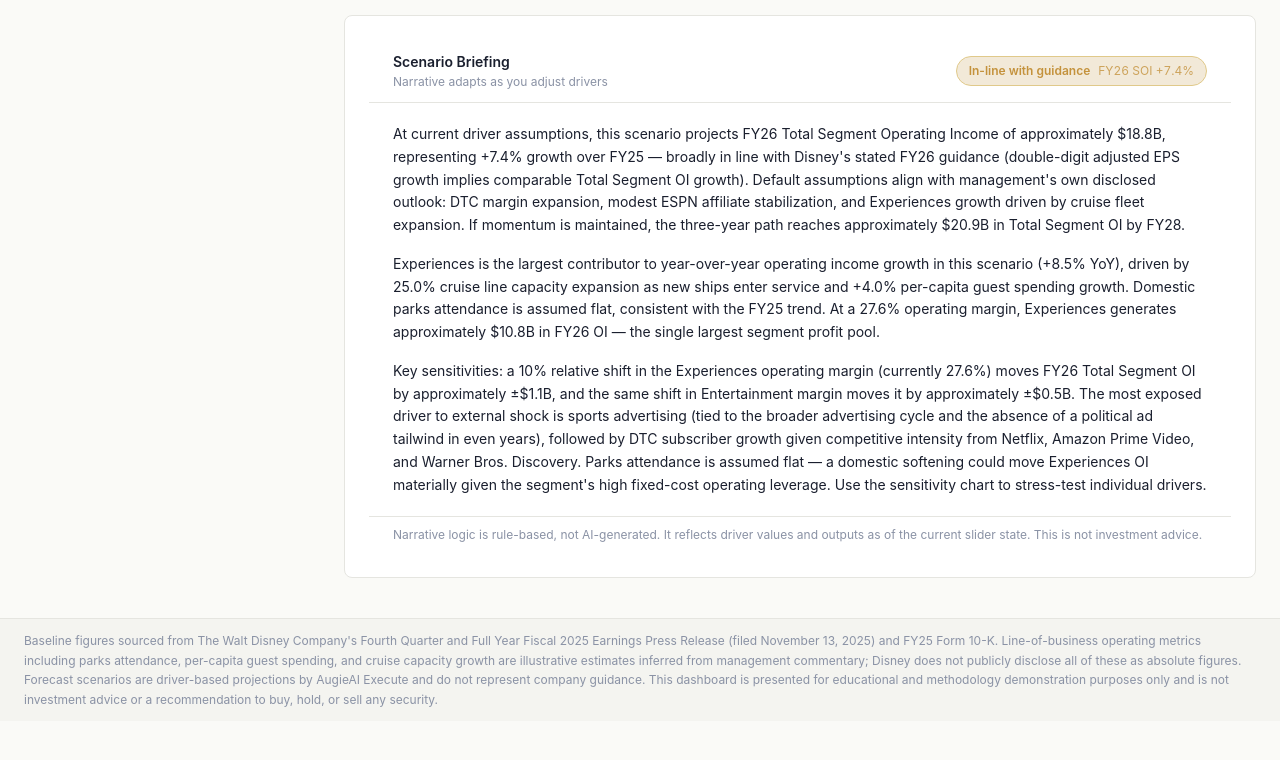
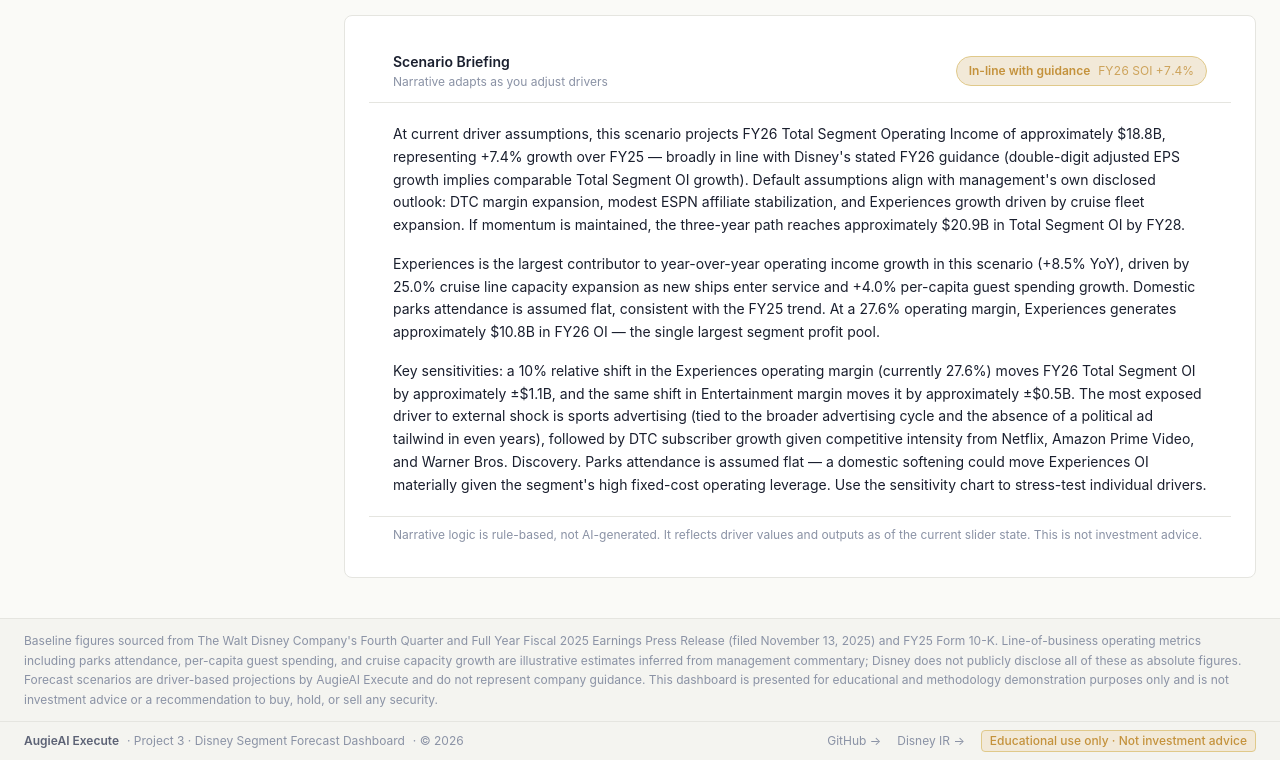
Before and after one commit to agustinecortez/disney-segment-dashboard, a Next.js app: page / in a window 1280 px wide. Shown: the part 1526-2286 px from the top of the page. Before the commit the page ends 2247 px from the top, so only its background shows below. Built offline with nearby package versions, Linux system fonts and the light colour scheme.

Commit message:
Footer and disclosure in place

```diff
--- a/components/Footer.tsx
+++ b/components/Footer.tsx
@@ -1,22 +1,97 @@
-// Placeholder — full implementation in Step 11.
-
 import { DISNEY_CONFIG } from "@/lib/disneyData";
 
 export default function Footer() {
+  const year = new Date().getFullYear();
+
   return (
     <footer
-      className="w-full border-t px-6 py-3"
+      className="w-full border-t"
       style={{
         borderColor: "var(--color-border)",
         backgroundColor: "var(--color-bg-subtle)",
       }}
     >
-      <p
-        className="text-xs leading-relaxed"
-        style={{ color: "var(--color-text-tertiary)" }}
+      {/* ── Primary disclosure row ─────────────────────────────────────── */}
+      <div
+        className="px-6 py-3 border-b"
+        style={{ borderColor: "var(--color-border)" }}
       >
-        {DISNEY_CONFIG.sourceDisclosure}
-      </p>
+        <p
+          className="text-xs leading-relaxed"
+          style={{ color: "var(--color-text-tertiary)" }}
+        >
+          {DISNEY_CONFIG.sourceDisclosure}
+        </p>
+      </div>
+
+      {/* ── Attribution row ────────────────────────────────────────────── */}
+      <div className="px-6 py-2 flex flex-wrap items-center justify-between gap-2">
+        {/* Left — brand */}
+        <div className="flex items-center gap-2">
+          <span
+            className="text-xs font-semibold"
+            style={{ color: "var(--color-text-secondary)" }}
+          >
+            AugieAI Execute
+          </span>
+          <span
+            className="text-xs"
+            style={{ color: "var(--color-text-tertiary)" }}
+          >
+            · Project 3 · Disney Segment Forecast Dashboard
+          </span>
+          <span
+            className="text-xs"
+            style={{ color: "var(--color-text-tertiary)" }}
+          >
+            · © {year}
+          </span>
+        </div>
+
+        {/* Right — links */}
+        <div className="flex items-center gap-4">
+          <a
+            href="https://github.com/agustinecortez/disney-segment-dashboard"
+            target="_blank"
+            rel="noopener noreferrer"
+            className="text-xs transition-colors"
+            style={{ color: "var(--color-text-tertiary)" }}
+            onMouseEnter={(e) =>
+              (e.currentTarget.style.color = "var(--color-primary)")
+            }
+            onMouseLeave={(e) =>
+              (e.currentTarget.style.color = "var(--color-text-tertiary)")
+            }
+          >
+            GitHub →
+          </a>
+          <a
+            href="https://www.thewaltdisneycompany.com/investor-relations/"
+            target="_blank"
+            rel="noopener noreferrer"
+            className="text-xs transition-colors"
+            style={{ color: "var(--color-text-tertiary)" }}
+            onMouseEnter={(e) =>
+              (e.currentTarget.style.color = "var(--color-primary)")
+            }
+            onMouseLeave={(e) =>
+              (e.currentTarget.style.color = "var(--color-text-tertiary)")
+            }
+          >
+            Disney IR →
+          </a>
+          <span
+            className="text-xs font-medium px-2 py-0.5 rounded"
+            style={{
+              backgroundColor: "var(--color-accent-subtle)",
+              color: "var(--color-accent)",
+              border: "1px solid #E0C98A",
+            }}
+          >
+            Educational use only · Not investment advice
+          </span>
+        </div>
+      </div>
     </footer>
   );
 }
```
